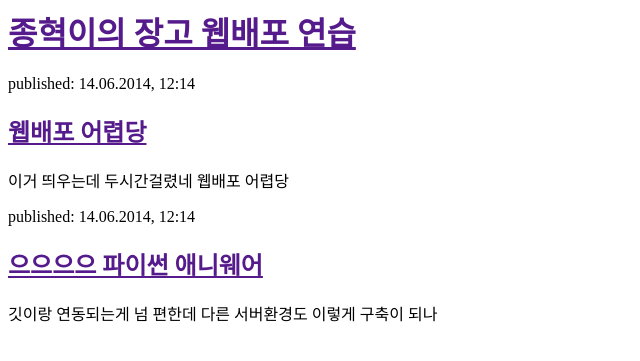
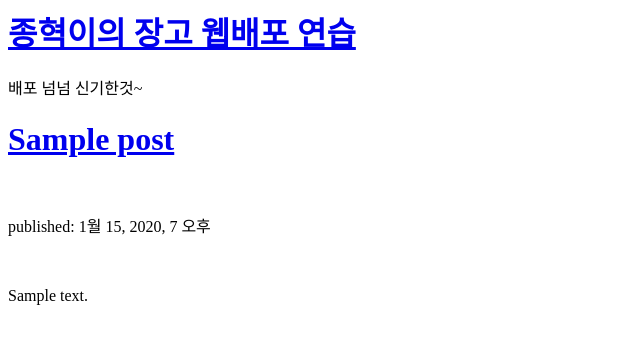
Before and after one commit to MaxKim-J/piro-django-girls, a Django app: template blog/templates/blog/post_list.html in a window 1280 px wide. Shown: the top 361 px of the page, without its empty margins (0-640 px from the left). Run offline with Django 3.2, Linux system fonts and the light colour scheme; the template is opened without the code that fills it: values that come from a table or form of the project are taken from there, others are empty; tables that the repository leaves empty hold one stand-in row (values such as "Sample post").

Commit message:
Connect templates to views

```diff
--- a/blog/templates/blog/post_list.html
+++ b/blog/templates/blog/post_list.html
@@ -4,19 +4,14 @@
     </head>
     <body>
         <div>
-            <h1><a href="">종혁이의 장고 웹배포 연습</a></h1>
+            <h1><a href="#">종혁이의 장고 웹배포 연습</a></h1>
+            <p>배포 넘넘 신기한것~</p>
         </div>
 
-        <div>
-            <p>published: 14.06.2014, 12:14</p>
-            <h2><a href="">웹배포 어렵당</a></h2>
-            <p>이거 띄우는데 두시간걸렸네 웹배포 어렵당</p>
-        </div>
-
-        <div>
-            <p>published: 14.06.2014, 12:14</p>
-            <h2><a href="">으으으으 파이썬 애니웨어</a></h2>
-            <p>깃이랑 연동되는게 넘 편한데 다른 서버환경도 이렇게 구축이 되나</p>
-        </div>
+        {% for post in posts %}
+            <h1><a href="#">{{ post.title }}</a></h1><br/>
+            <p>published: {{ post.published_date }}</p><br/>
+            <p>{{ post.text|linebreaksbr }}</p>
+        {% endfor %}
     </body>
 </html>
--- a/blog/views.py
+++ b/blog/views.py
@@ -1,7 +1,10 @@
+from datetime import timezone
 from django.shortcuts import render
+from .models import Post
 
 # Create your views here.
 
 
 def post_list(request):
-    return render(request, 'blog/post_list.html')
+    posts = Post.objects.filter(published_date__lte=timezone.now()).order_by('published_date')
+    return render(request, 'blog/post_list.html', {'posts': posts})
```
